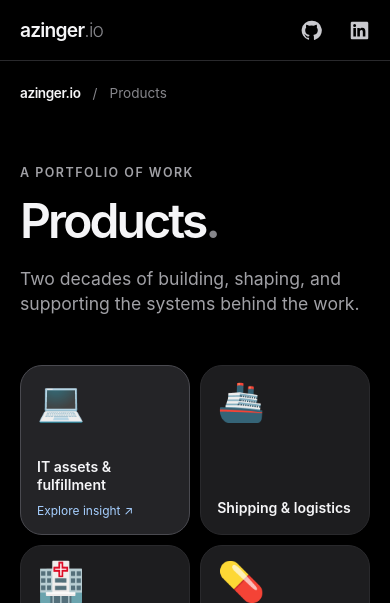
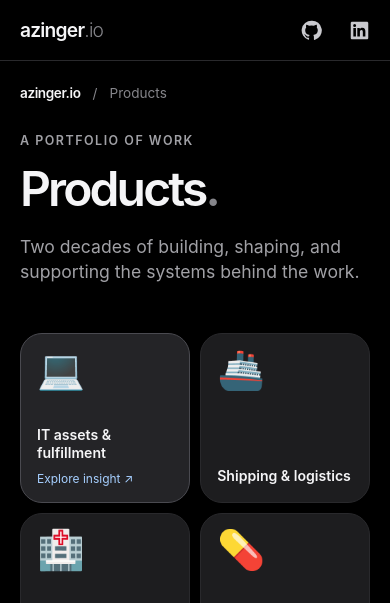
Before and after one commit to azinger3/azinger-io, a Rails app: page /products in a window 390 px wide. Shown: the top 603 px of the page. Run offline with Rails 7, Linux system fonts and the light colour scheme; some libraries are stand-ins or nearby versions.

Commit message:
heading spacing

```diff
--- a/landing/app/assets/stylesheets/application.css
+++ b/landing/app/assets/stylesheets/application.css
@@ -212,7 +212,7 @@ main {
 
 .portfolio-heading,
 .insights-heading {
-  margin: clamp(4rem, 9vw, 7rem) 0 3rem;
+  margin: clamp(2rem, 4.5vw, 3.5rem) 0 3rem;
 }
 
 .eyebrow {
@@ -444,7 +444,7 @@ main {
 
   .portfolio-heading,
   .insights-heading {
-    margin-top: 4rem;
+    margin-top: 2rem;
   }
 
   .product-grid {
```
